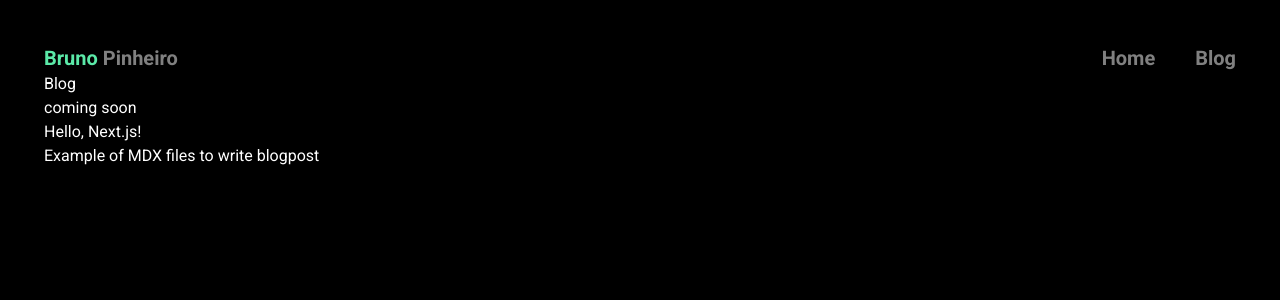
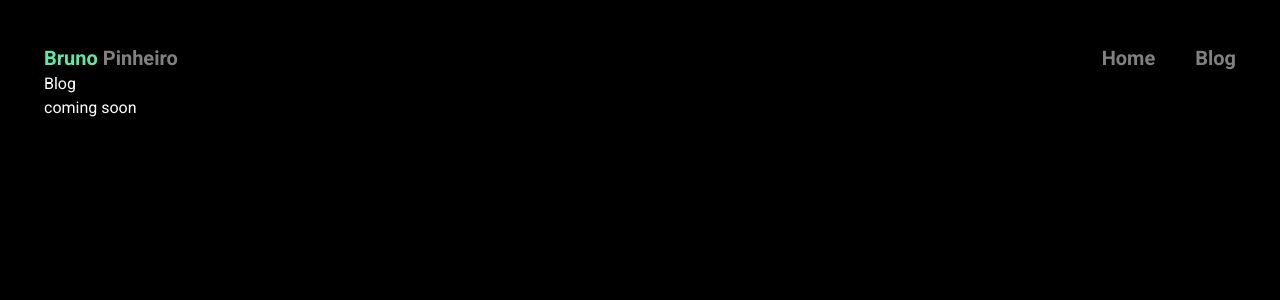
Before and after one commit to brunocroh/blog, a Next.js app: page /blog in a window 1280 px wide. Shown: the top 300 px of the page. Built offline with nearby package versions, Linux system fonts and the light colour scheme.

Commit message:
chore: remove hello.mdx

```diff
--- a/app/blog/page.tsx
+++ b/app/blog/page.tsx
@@ -1,11 +1,8 @@
-import HelloWorld from "./hello.mdx";
-
 const Blog = () => {
   return (
     <>
       <h1 className="text-white">Blog</h1>
       <h2 className="text-white">coming soon</h2>
-      <HelloWorld />
     </>
   );
 };
```
